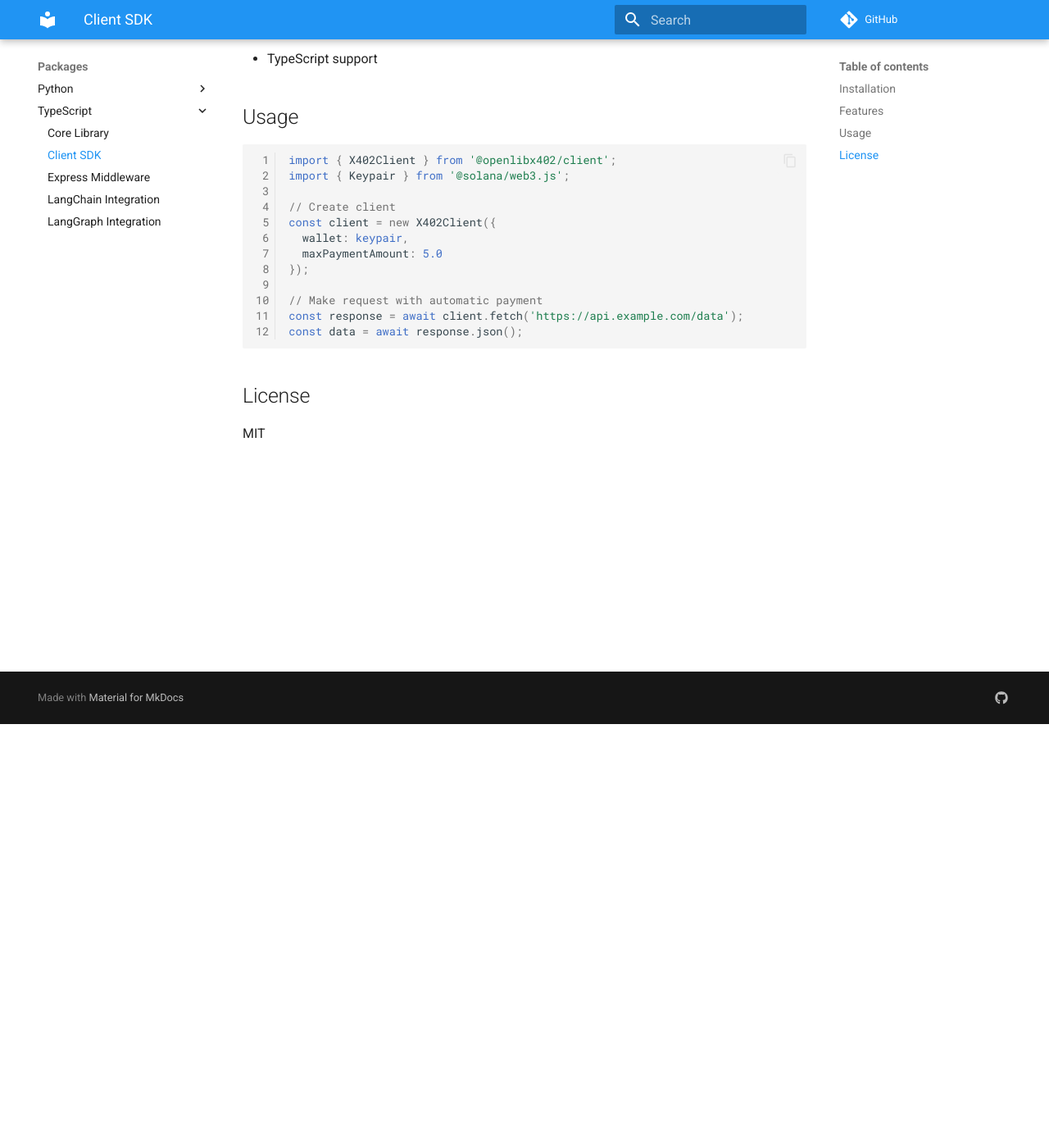
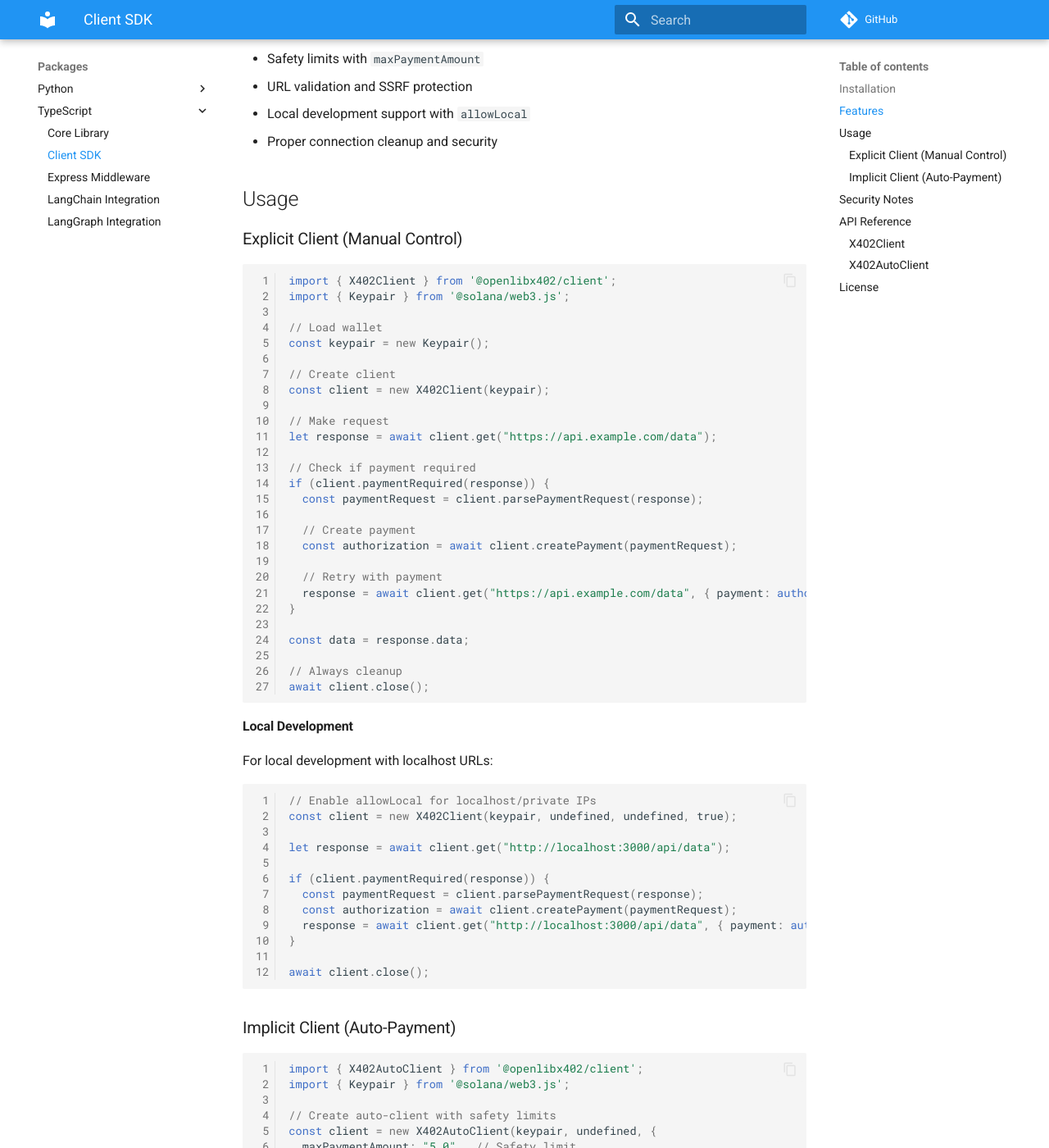
Before and after one commit to openlibx402/openlibx402, an MkDocs documentation site: the page built from docs/docs/packages/typescript/openlibx402-client.md, in a window 1280 px wide and 1400 px high, scrolled down 517 px. Shown: the whole window at 82% size. Built offline with MkDocs 1.6.1 and Material for MkDocs 9.7.7, drawn with Linux system fonts in a browser that asks for light colours; comment, search, counter and statistics services are not loaded; some of the changed text lies outside the part shown.

Commit message:
update: - client docs

````diff
--- a/docs/docs/packages/typescript/openlibx402-client.md
+++ b/docs/docs/packages/typescript/openlibx402-client.md
@@ -10,27 +10,133 @@ npm install @openlibx402/client
 
 ## Features
 
-- HTTP client with X402 payment support
-- Automatic payment handling
-- Solana blockchain integration
-- TypeScript support
+- **Explicit Client**: Manual control over payment flow
+- **Implicit Client**: Automatic payment handling with configurable retries
+- Support for all HTTP methods (GET, POST, PUT, DELETE)
+- Safety limits with `maxPaymentAmount`
+- URL validation and SSRF protection
+- Local development support with `allowLocal`
+- Proper connection cleanup and security
 
 ## Usage
+
+### Explicit Client (Manual Control)
 
 ```typescript
 import { X402Client } from '@openlibx402/client';
 import { Keypair } from '@solana/web3.js';
 
+// Load wallet
+const keypair = new Keypair();
+
 // Create client
-const client = new X402Client({
-  wallet: keypair,
-  maxPaymentAmount: 5.0
+const client = new X402Client(keypair);
+
+// Make request
+let response = await client.get("https://api.example.com/data");
+
+// Check if payment required
+if (client.paymentRequired(response)) {
+  const paymentRequest = client.parsePaymentRequest(response);
+
+  // Create payment
+  const authorization = await client.createPayment(paymentRequest);
+
+  // Retry with payment
+  response = await client.get("https://api.example.com/data", { payment: authorization });
+}
+
+const data = response.data;
+
+// Always cleanup
+await client.close();
+```
+
+#### Local Development
+
+For local development with localhost URLs:
+
+```typescript
+// Enable allowLocal for localhost/private IPs
+const client = new X402Client(keypair, undefined, undefined, true);
+
+let response = await client.get("http://localhost:3000/api/data");
+
+if (client.paymentRequired(response)) {
+  const paymentRequest = client.parsePaymentRequest(response);
+  const authorization = await client.createPayment(paymentRequest);
+  response = await client.get("http://localhost:3000/api/data", { payment: authorization });
+}
+
+await client.close();
+```
+
+### Implicit Client (Auto-Payment)
+
+```typescript
+import { X402AutoClient } from '@openlibx402/client';
+import { Keypair } from '@solana/web3.js';
+
+// Create auto-client with safety limits
+const client = new X402AutoClient(keypair, undefined, {
+  maxPaymentAmount: "5.0",  // Safety limit
+  maxRetries: 1
 });
 
-// Make request with automatic payment
-const response = await client.fetch('https://api.example.com/data');
-const data = await response.json();
+// Automatically handles 402 and pays
+const response = await client.fetch("https://api.example.com/data");
+const data = response.data;
+
+// Cleanup
+await client.close();
 ```
+
+#### Disable Auto-Retry
+
+```typescript
+// Disable auto-retry for specific request
+try {
+  const response = await client.fetch("https://api.example.com/data", {
+    autoRetry: false
+  });
+} catch (error) {
+  if (error instanceof PaymentRequiredError) {
+    console.log(`Payment required: ${error.paymentRequest.maxAmountRequired}`);
+  }
+}
+```
+
+## Security Notes
+
+- Always call `close()` when done to properly cleanup connections and sensitive data
+- Private keys are held in memory - ensure proper disposal
+- Only use URLs from trusted sources to prevent SSRF attacks
+- Default RPC URL is devnet - use mainnet URL for production
+- Set `allowLocal=true` for local development (localhost URLs)
+- **NEVER** use `allowLocal=true` in production deployments
+
+## API Reference
+
+### X402Client
+
+- `get(url, options?)` - GET request
+- `post(url, data?, options?)` - POST request
+- `put(url, data?, options?)` - PUT request
+- `delete(url, options?)` - DELETE request
+- `request(method, url, options?)` - Generic HTTP request
+- `paymentRequired(response)` - Check if response requires payment
+- `parsePaymentRequest(response)` - Parse payment request from 402 response
+- `createPayment(request, amount?)` - Create and broadcast payment
+- `close()` - Cleanup connections and sensitive data
+
+### X402AutoClient
+
+- `fetch(url, options?)` - Request with auto-payment
+- `get(url, options?)` - GET with auto-payment
+- `post(url, data?, options?)` - POST with auto-payment
+- `put(url, data?, options?)` - PUT with auto-payment
+- `delete(url, options?)` - DELETE with auto-payment
+- `close()` - Cleanup connections
 
 ## License
 
````
Also changed, not shown: docs/docs/packages/python/openlibx402-client.md (+67 -5 lines).
